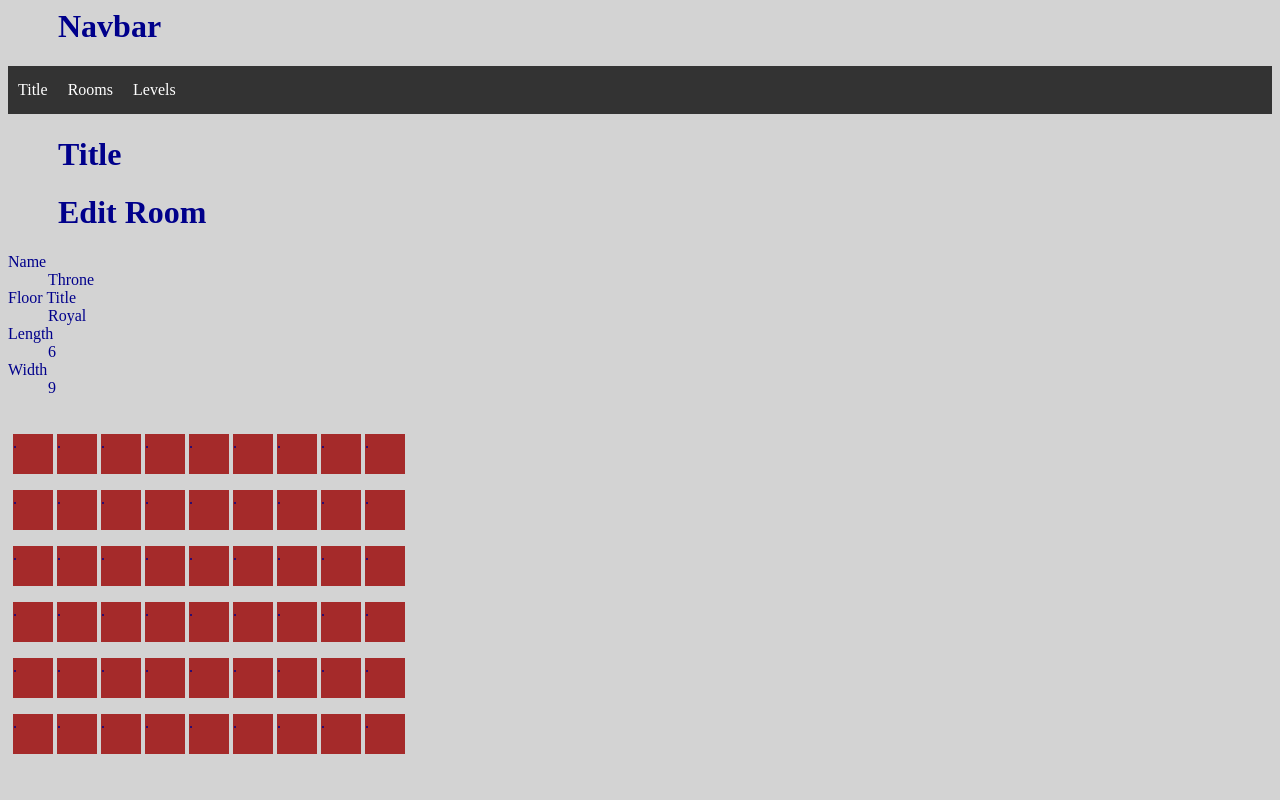
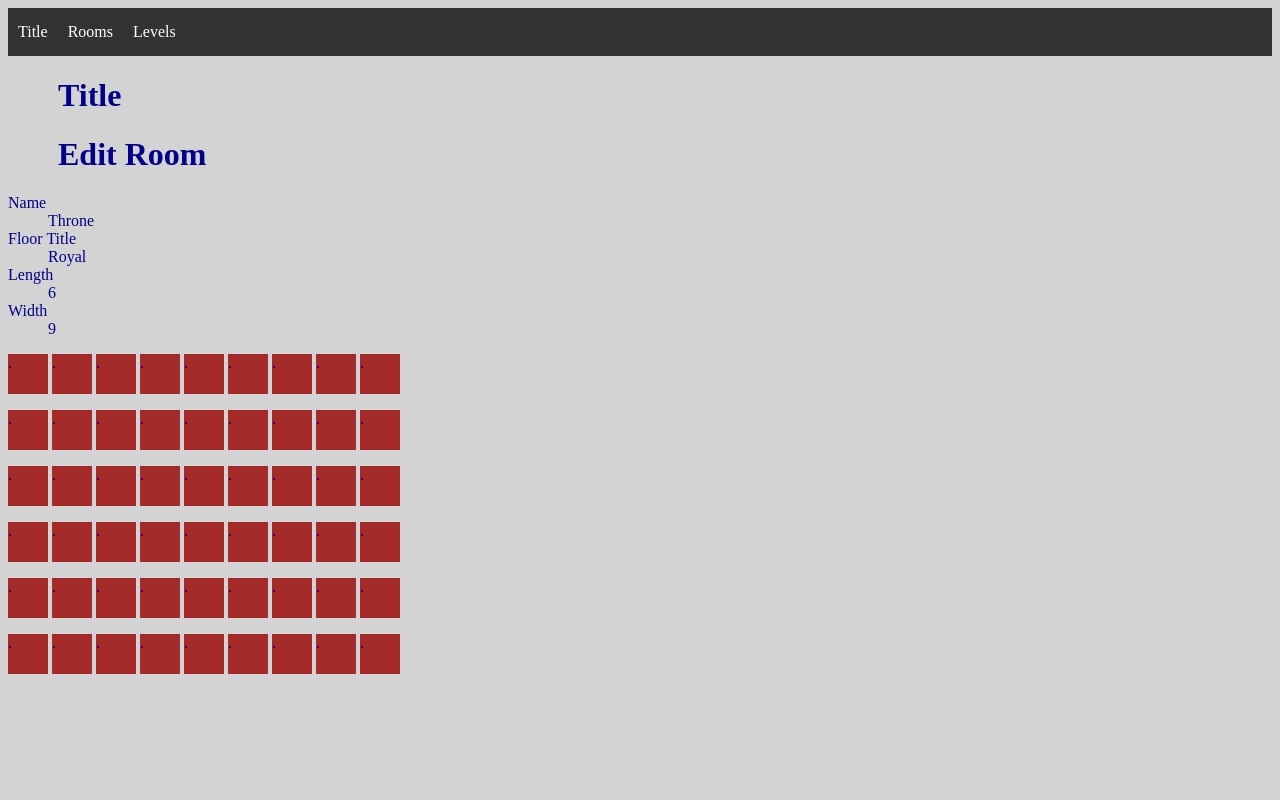
Before and after one commit to LeoKnox/dungeon_flask, a Flask app: page /edit_room in a window 1280 px wide. Run offline with Flask 2, Linux system fonts and the light colour scheme.

Commit message:
Add files via upload

```diff
--- a/application/static/css/layout.css
+++ b/application/static/css/layout.css
@@ -70,5 +70,5 @@ td {
 }
 
 .room {
-    padding: 5px;
+    border-collapse: collapse;
 }
--- a/application/templates/includes/nav.html
+++ b/application/templates/includes/nav.html
@@ -1,4 +1,3 @@
-<h1>Navbar</h1>
 <ul>
     <li class="{{ title }}"><a href="{{ url_for('index')}}">Title</a></li>
     <li class="{{ rooms }}"><a href="{{ url_for('rooms')}}">Rooms</a></li>
```
